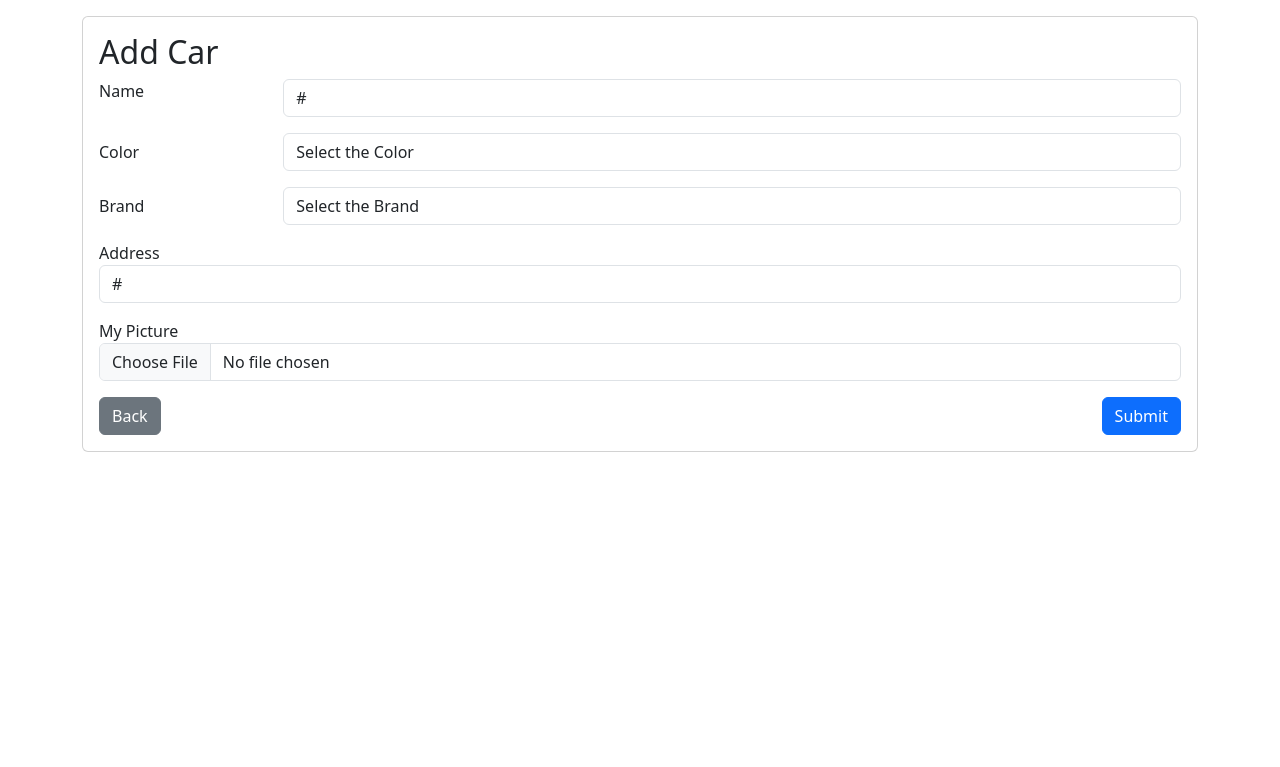
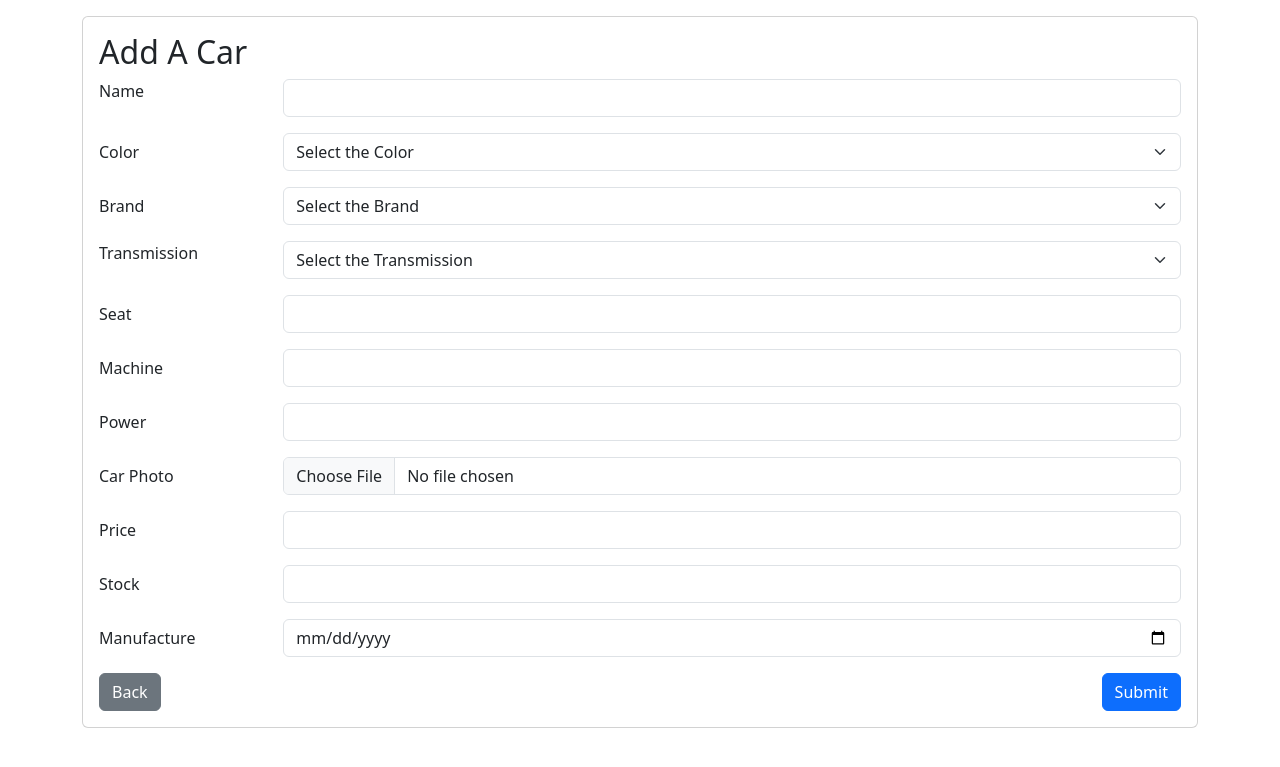
Before and after one commit to hanasoke/ecommerce-CI3, a CodeIgniter app: page /ecommerce-CI3/car/add in a window 1280 px wide. Shown: the top 767 px of the page. Run offline with CodeIgniter, Linux system fonts and the light colour scheme.

Commit message:
update car controller

```diff
--- a/application/config/routes.php
+++ b/application/config/routes.php
@@ -66,7 +66,7 @@ $route['sellers/detail/(:num)'] = 'Home/detail/$1';
 $route['sellers/delete/(:num)'] = 'Home/delete/$1';
 
 // List all cars
-$route['car'] = 'Car';
+$route['cars'] = 'Car';
 
 // Add a car
 $route['car/add'] = 'Car/add';
--- a/application/controllers/Car.php
+++ b/application/controllers/Car.php
@@ -33,9 +33,83 @@ class Car extends CI_Controller {
         // Set validation rules
         $this->form_validation->set_rules('name', 'Name', 'required');
 
-        $this->form_validation->set_rules('');
+        $this->form_validation->set_rules('color', 'Color', 'required');
 
-        $this->load->view('car/add');
+        $this->form_validation->set_rules('brand', 'Brand', 'required');
+
+        $this->form_validation->set_rules('transmission', 'Transmission', 'required');
+
+        $this->form_validation->set_rules('seat', 'Seat', 'required|numeric');
+
+        $this->form_validation->set_rules('machine', 'Machine', 'required|numeric');
+
+        $this->form_validation->set_rules('power', 'Power', 'required|numeric');
+
+        $this->form_validation->set_rules('price', 'Price', 'required|numeric');
+
+        $this->form_validation->set_rules('stock', 'Stock', 'required|numeric');
+
+        $this->form_validation->set_rules('manufacture', 'Manufacture', 'required');
+
+        // File upload configuration
+        $config['upload_path'] = FCPATH . 'public/img/cars/';
+
+        // Allowed file types
+        $config['allowed_types'] = 'jpg|jpeg|png';
+
+        // Max file size in KB (2MB)
+        $config['max_size'] = 2048;
+
+        // Encrypt file name for security
+        $config['encrypt_name'] = TRUE;
+
+        // Load the upload library with configuration
+        $this->load->library('upload', $config);
+
+        // Check if the form validation and file upload are successful
+        if($this->form_validation->run() == FALSE || !$this->upload->do_upload('seller_picture')) {
+            // validation or file upload failed
+
+            $error = $this->upload->display_errors(); // Get file upload errors
+
+            $this->session->set_flashdata('error', $error); // Set error message
+
+            $this->load->view('car/add'); // Reload the add form
+        } else {
+            // Validation and file upload failed
+            $upload_data = $this->upload->data(); // Get uploaded file data
+
+            $file_name = $upload_data['file_name']; // Get the uploaded file name
+
+            // Prepare data for insertion
+            $data = array(
+                'name' => $this->input->post('name'),
+                'color' => $this->input->post('color'),
+                'brand' => $this->input->post('brand'),
+                'transmission' => $this->input->post('transmission'),
+                'seat' => $this->input->post('seat'),
+                'machine' => $this->input->post('machine'),
+                'power' => $this->input->post('power'),
+                'price' => $this->input->post('price'),
+                'stock' => $this->input->post('stock'),
+                'manufacture' => $this->input->post('manufacture'),
+                'photo' => $file_name // Save the file name in the database
+            );
+
+            // Insert data into the database
+            if ($this->Car_model->add_car($data)) {
+                $this->session->set_flashdata('success', 'Car adeed successfully!');
+            } else {
+                $this->session->set_flashdata('error', 'Failed to add seller.');
+            }
+
+            redirect('cars');
+        }
+    }
+
+    public function edit()
+    {
+        $this->load->view('car/edit');
     }
 }
 
--- a/application/views/car/add.php
+++ b/application/views/car/add.php
@@ -3,9 +3,7 @@
 	<head>
 		<meta charset="utf-8" />
 		<meta name="viewport" content="width=device-width, initial-scale=1" />
-		<title>
-            Add Car
-        </title>
+		<title>Edit A Car</title>
 		<link
 			href="https://cdn.jsdelivr.net/npm/bootstrap@5.3.3/dist/css/bootstrap.min.css"
 			rel="stylesheet"
@@ -19,7 +17,14 @@
 				<div class="col mt-3">
 					<div class="card">
 						<div class="card-body">
-							<h2 class="card-title">Add Car</h2>
+							<h2 class="card-title">Add A Car</h2>
+
+							<!-- Display file upload errors -->
+							<?php if ($this->session->flashdata('error')) : ?>
+								<div class="alert alert-danger alert-dismissible fade show" role="alert">
+									<?= $this->session->flashdata('error'); ?><button type="button" class="btn-close" data-bs-dismiss="alert" aria-label="Close"></button>
+								</div>
+							<?php endif; ?>
 
 							<!-- Display file upload errors -->
 							<?php if ($this->session->flashdata('error')) : ?>
@@ -35,27 +40,38 @@
 									$this->session->flashdata('success');
 								}
 
-								if ($this->session->flashdata('error')) {
+								if
+								($this->session->flashdata('error')) {
 									$this->session->flashdata('error');
-								}
+								} // Display validation errors
 
-								// Display validation errors
-								echo validation_errors('<div class="alert alert-danger alert-dismissible fade show" role="alert">', '<button type="button" class="btn-close" data-bs-dismiss="alert" aria-label="Close"></button></div>')
-							?>
+								echo validation_errors('
+								<div class="alert alert-danger alert-dismissible fade show" role="alert">', '<button type="button" class="btn-close" data-bs-dismiss="alert" aria-label="Close"></button></div>') ?>
 
-							<form method="POST" action="<?php echo site_url('sellers/add'); ?>" enctype="multipart/form-data">
+							<form
+								method="POST"
+								action="<?php echo site_url('car/add'); ?>"
+								enctype="multipart/form-data"
+							>
 								<div class="mb-3 row">
 									<label for="name" class="col-sm-2">Name</label>
 									<div class="col-sm-10">
-                                        <input type="text" class="form-control" name="name" id="name" value="#"/>
+										<input
+											type="text"
+											class="form-control"
+											name="name"
+											id="name"
+											value="<?php print set_value('name') ?>"
+										/>
 									</div>
 								</div>
 
 								<div class="mb-3 row">
-									<label for="color" class="col-sm-2 col-form-label">Color</label>
+									<label for="color" class="col-sm-2 col-form-label">Color</label
+									>
 									<div class="col-sm-10">
-                                        <select class="form-control" name="color" id="color">
-                                            <option selected value="#">Select the Color</option>
+										<select class="form-select" name="color" id="color">
+											<option selected value="<?php print set_value('color') ?>">Select the Color</option>
 											<option value="White">White</option>
 											<option value="Black">Black</option>
 											<option value="Silver">Silver</option>
@@ -69,10 +85,9 @@
 								<div class="mb-3 row">
 									<label for="brand" class="col-sm-2 col-form-label">Brand</label>
 									<div class="col-sm-10">
-                                        <select class="form-control" name="brand" id="brand" value="#">
-                                            <option selected value="#">Select the Brand</option>
+										<select class="form-select" name="brand" id="brand">
+											<option selected value="<?php print set_value('brand') ?>">Select the Brand</option>
 											<option value="BWD">BWD</option>
-
 											<option value="Honda">Honda</option>
 											<option value="Daihatsu">Daihatsu</option>
 											<option value="Mitsubishi">Mitsubishi</option>
@@ -83,25 +98,79 @@
 											<option value="Nissan">Nissan</option>
 											<option value="Toyota">Toyota</option>
 										</select>
-
 									</div>
 								</div>
 
-								<div class="mb-3">
-									<label for="seller_address">Address</label>
-									<input type="text" class="form-control" name="seller_address" id="seller_address" value="#" />
+								<div class="mb-3 row">
+									<label for="transmission" class="col-sm-2">Transmission</label>
+									<div class="col-sm-10">
+										<select class="form-select" name="transmission"id="transmission">
+											<option selected value="<?php print set_value('transmission') ?>">Select the Transmission</option>
+											<option value="CVT">CVT</option>
+											<option value="Manual">Manual</option><option value="Matic">Matic</option>
+										</select>
+									</div>
 								</div>
 
-								<div class="mb-3">
-									<label for="seller_picture">My Picture</label>
-									<input type="file" class="form-control" id="seller_picture" name="seller_picture" />
+								<div class="mb-3 row">
+									<label for="seat" class="col-sm-2 col-form-label">Seat</label>
+									<div class="col-sm-10">
+										<input class="form-control" type="number" name="seat" id="seat" value="<?php print set_value('seat') ?>" />
+									</div>
+								</div>
+
+								<div class="mb-3 row">
+									<label for="machine" class="col-sm-2 col-form-label">Machine</label>
+									<div class="col-sm-10">
+										<input type="number" class="form-control" name="machine" id="machine" value="<?php print set_value('machine') ?>"/>
+									</div>
+								</div>
+
+								<div class="mb-3 row">
+									<label for="power" class="col-sm-2 col-form-label">Power</label>
+									<div class="col-sm-10">
+										<input type="number" class="form-control" name="power" id="power" value="<?php print set_value('power') ?>"/>
+									</div>
+								</div>
+
+								<div class="mb-3 row">
+									<label for="photo" class="col-sm-2 col-form-label" >Car Photo</label>
+									<div class="col-sm-10">
+										<input type="file" class="form-control" id="photo" name="photo"/>
+									</div>
+								</div>
+
+								<div class="mb-3 row">
+									<label for="price" class="col-sm-2 col-form-label">Price</label>
+									<div class="col-sm-10">
+										<input type="number" class="form-control" name="price" id="price" value="<?php print set_value('price') ?>" />
+									</div>
+								</div>
+
+								<div class="mb-3 row">
+									<label for="stock" class="col-sm-2 col-form-label">Stock</label>
+									<div class="col-sm-10">
+										<input type="number" class="form-control" name="stock" id="stock" value="<?php print set_value('stock') ?>">
+									</div>
+								</div>
+
+								<div class="mb-3 row">
+									<label for="manufacture" class="col-sm-2 col-form-label">
+										Manufacture
+									</label>
+									<div class="col-sm-10">
+										<input type="date" class="form-control" name="manufacture" id="manufacture" value="<?php print set_value('manufacture') ?>">
+									</div>
 								</div>
 
 								<button type="submit" class="btn btn-primary float-end">
 									Submit
 								</button>
 
-								<a href="<?php echo site_url('sellers') ?>" class="btn btn-secondary float-start">
+								<a
+									href="<?php echo site_url('sellers') ?>"
+									class="btn btn-secondary float-start"
+								>
 									Back
 								</a>
 							</form>
--- a/application/views/car/index.php
+++ b/application/views/car/index.php
@@ -22,7 +22,7 @@
 							<a class="nav-link active text-primary fw-semibold" aria-current="page" href="<?php print site_url('sellers') ?>">Sellers</a>
 						</li>
 						<li class="nav-item">
-							<a class="nav-link text-white" href="<?php print site_url('car') ?>">Cars</a>
+							<a class="nav-link text-white" href="<?php print site_url('cars') ?>">Cars</a>
 						</li>
 					</ul>
 				</div>
--- a/application/views/home.php
+++ b/application/views/home.php
@@ -22,7 +22,7 @@
 							<a class="nav-link active text-primary fw-semibold" aria-current="page" href="<?php print site_url('sellers') ?>">Sellers</a>
 						</li>
 						<li class="nav-item">
-							<a class="nav-link text-white" href="<?php print site_url('car') ?>">Cars</a>
+							<a class="nav-link text-white" href="<?php print site_url('cars') ?>">Cars</a>
 						</li>
 					</ul>
 				</div>
```
Also changed, not shown: application/views/car/edit.php (+222 -0 lines). Lines whose indentation alone changed are shown as unchanged.
